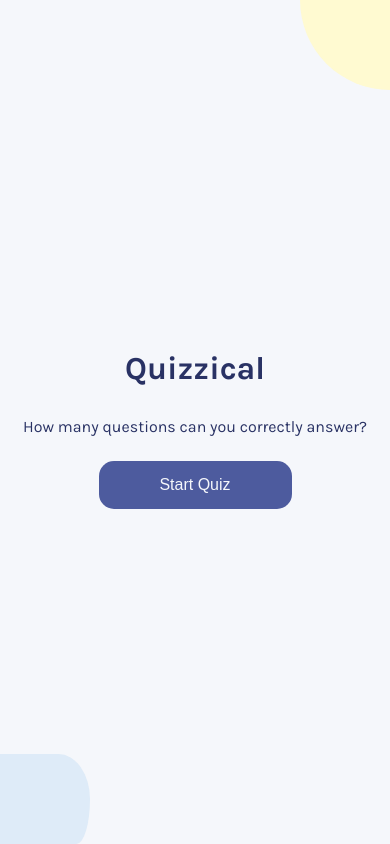
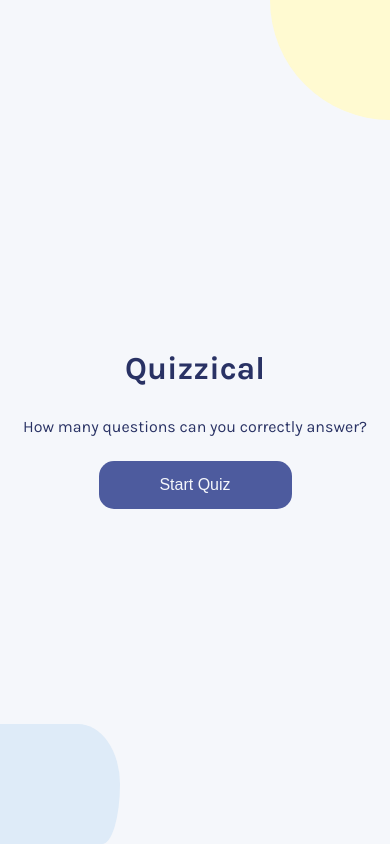
Before and after one commit to Timbaines/quizzical, a React (Vite) app: page / in a window 390 px wide. Built offline with nearby package versions, Linux system fonts and the light colour scheme.

Commit message:
Stage 2: Updated responsiveness for mobile devices

```diff
--- a/src/style.css
+++ b/src/style.css
@@ -13,6 +13,14 @@ html, body {
     background: #F5F7FB;
     color: #293264;
 }
+
+main {
+    position: relative;
+    width: 100vw;
+    height: 100vh;
+    overflow: hidden;
+}
+
 
 .blob-top {
     position: absolute;
@@ -43,7 +51,6 @@ html, body {
     align-items: center;
     justify-content: center;
     height: 100vh;
-    text-align: center;
 }
 
 .primary-heading,
@@ -51,8 +58,11 @@ html, body {
     padding: 15px
 }
 
-.question-container:first-of-type {
-    margin-top: 5vh;
+.quiz-container {
+    padding: 10px;
+    max-width: 960px;
+    margin: 50px auto 0 auto;
+    z-index: 1000;
 }
 
 .question-container {
@@ -77,13 +87,6 @@ html, body {
     z-index: 1000;
 }
 
-.quiz-container {
-    position: relative;
-    padding: 10px;
-    max-width: 960px;
-    margin: auto;
-    z-index: 1000;
-}
 
 .btn-start, .btn-check-answer, .btn-play-again {
     padding: 15px;
@@ -159,7 +162,7 @@ html, body {
 @media (max-width: 960px) {
     .blob-top,
     .blob-bottom {
-        width: 90px;
-        height: 90px;
+        width: 120px;
+        height: 120px;
     }
 }
```
